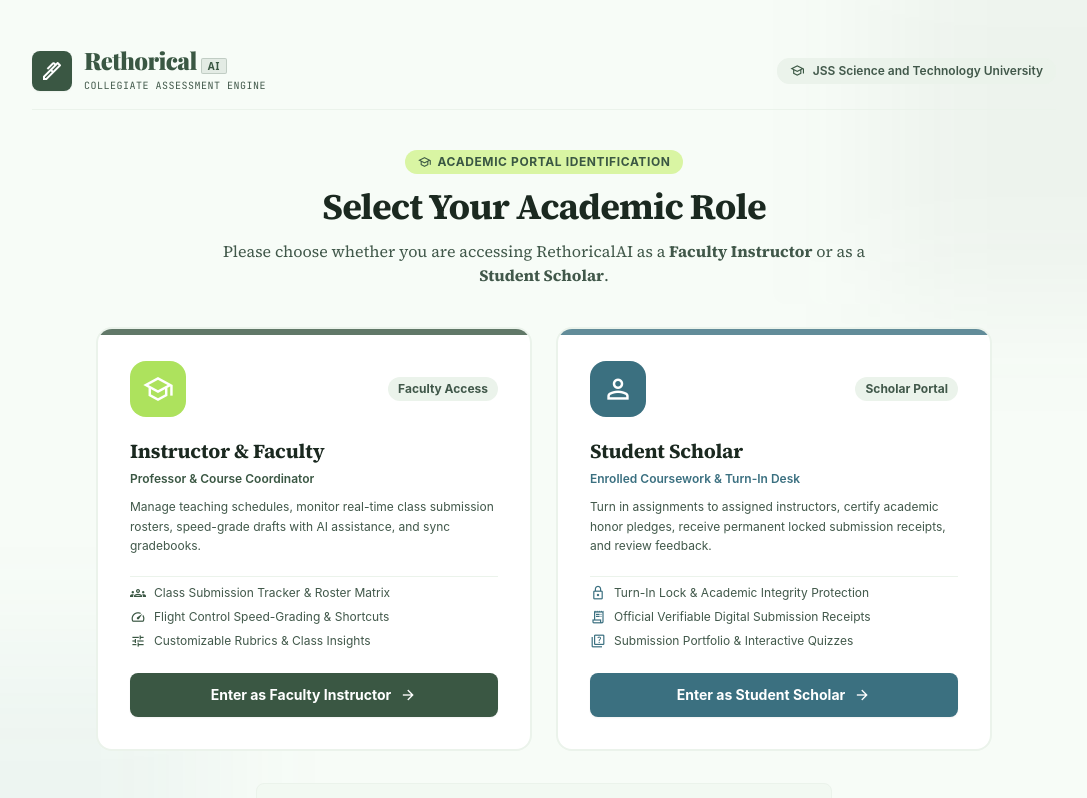
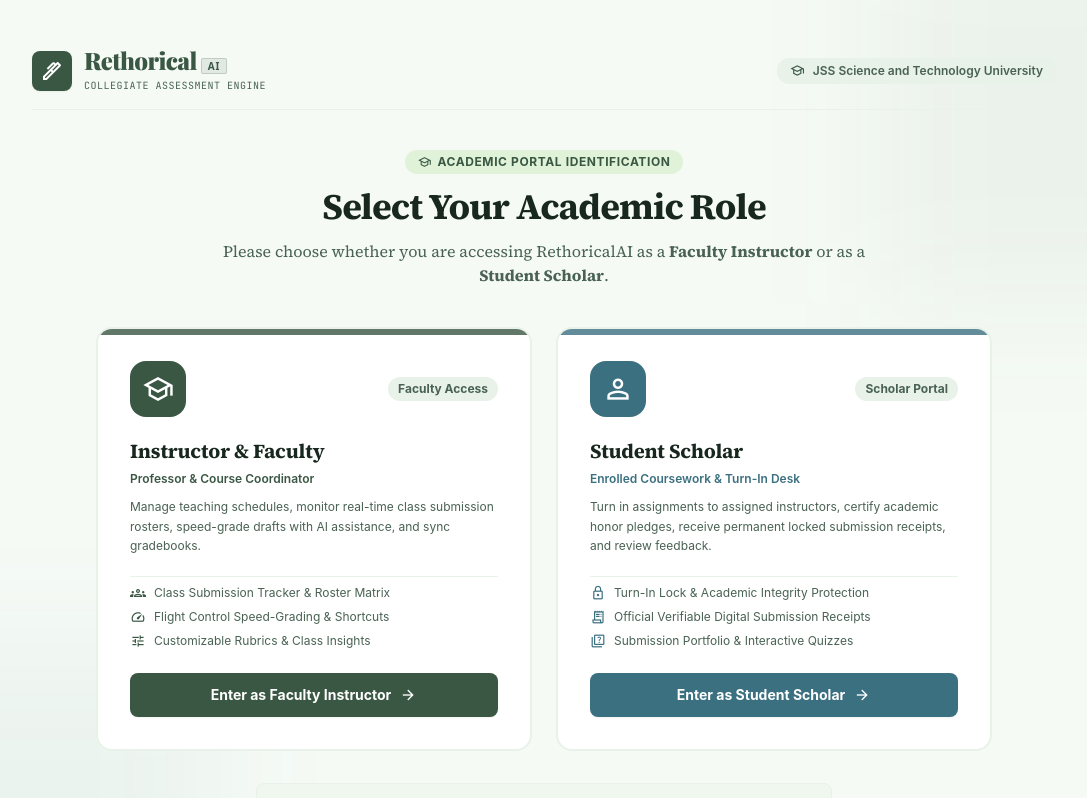
Before and after one commit to ApexPredator2005/RethoricalAi, a React (Vite) app: page / in a window 1280 px wide. Shown: the top 798 px of the page, without its empty margins (96-1183 px from the left). Built offline with nearby package versions, Linux system fonts and the light colour scheme; a web font is replaced by a local one.

Commit message:
style: refine 60-30-10 color proportions and WCAG AAA contrast with Coolors palette

```diff
--- a/index.html
+++ b/index.html
@@ -21,53 +21,53 @@
         theme: {
           extend: {
             colors: {
-              "on-surface": "#1b2920",
+              "on-surface": "#19281e",
               "inverse-surface": "#2d3e33",
-              "on-tertiary-fixed-variant": "#2a4233",
+              "on-tertiary-fixed-variant": "#203a42",
               "on-error": "#ffffff",
-              "on-primary-fixed": "#0e2b17",
-              "surface-container-highest": "#dce8db",
-              "on-tertiary-container": "#1d3840",
+              "on-primary-fixed": "#0f2315",
+              "surface-container-highest": "#d6e5d8",
+              "on-tertiary-container": "#152d36",
               "secondary": "#3b7080",
-              "surface-container": "#ebf3eb",
-              "tertiary-container": "#c9e2eb",
+              "surface-container": "#e8f2e9",
+              "tertiary-container": "#3b7080",
               "on-error-container": "#93000a",
-              "tertiary-fixed": "#c9e2eb",
+              "tertiary-fixed": "#d3e9f0",
               "error": "#ba1a1a",
-              "surface-variant": "#dce8db",
+              "surface-variant": "#dbe8dc",
               "tertiary-fixed-dim": "#a2c7d4",
-              "primary-fixed": "#d9f5a3",
-              "outline": "#5a7565",
+              "primary-fixed": "#e0f2d8",
+              "outline": "#688573",
               "error-container": "#ffdad6",
-              "on-background": "#1b2920",
+              "on-background": "#19281e",
               "on-secondary": "#ffffff",
               "on-tertiary": "#ffffff",
               "surface-container-lowest": "#ffffff",
               "on-secondary-fixed": "#0f2b33",
               "primary": "#3a5743",
-              "on-primary-container": "#0d2315",
+              "on-primary-container": "#ffffff",
               "inverse-on-surface": "#f2f8f2",
               "inverse-primary": "#ade25d",
               "surface-tint": "#3a5743",
-              "surface-dim": "#e2ece2",
-              "primary-container": "#ade25d",
+              "surface-dim": "#e0ebe1",
+              "primary-container": "#3a5743",
               "on-tertiary-fixed": "#091f26",
-              "on-primary-fixed-variant": "#243d2c",
+              "on-primary-fixed-variant": "#223d2b",
               "surface-bright": "#f8fdf8",
-              "on-surface-variant": "#41584a",
-              "background": "#f7fcf7",
-              "secondary-container": "#3b7080",
-              "surface-container-high": "#e4efe4",
+              "on-surface-variant": "#496253",
+              "background": "#f5faf5",
+              "secondary-container": "#e0eff4",
+              "surface-container-high": "#dfebdf",
               "on-primary": "#ffffff",
-              "outline-variant": "#c4d9cb",
-              "primary-fixed-dim": "#ade25d",
-              "surface-container-low": "#f2f9f2",
+              "outline-variant": "#c6dacb",
+              "primary-fixed-dim": "#c2e6b5",
+              "surface-container-low": "#eff7ef",
               "tertiary": "#3b7080",
-              "on-secondary-container": "#ffffff",
-              "surface": "#f7fcf7",
-              "secondary-fixed-dim": "#7ea9b8",
-              "secondary-fixed": "#c9e2eb",
-              "on-secondary-fixed-variant": "#224b57",
+              "on-secondary-container": "#15323a",
+              "surface": "#f5faf5",
+              "secondary-fixed-dim": "#8eb9c6",
+              "secondary-fixed": "#d3e9f0",
+              "on-secondary-fixed-variant": "#1c414c",
               "tea-green": "#cfffb3",
               "yellow-green": "#ade25d",
               "banana-cream": "#fcec52",
--- a/src/components/RoleSelectionGateway.jsx
+++ b/src/components/RoleSelectionGateway.jsx
@@ -81,7 +81,7 @@ export default function RoleSelectionGateway({ onSelectRole, teacherProfile, ins
 
             <div className="space-y-5">
               <div className="flex items-center justify-between">
-                <div className="w-14 h-14 rounded-2xl bg-primary-container text-on-primary flex items-center justify-center shadow-xs group-hover:scale-110 transition-transform">
+                <div className="w-14 h-14 rounded-2xl bg-primary text-on-primary flex items-center justify-center shadow-xs group-hover:scale-110 transition-transform">
                   <span className="material-symbols-outlined text-[32px]">school</span>
                 </div>
                 <span className="px-2.5 py-1 rounded-full bg-surface-container text-on-surface-variant text-xs font-bold">
--- a/src/screens/TeacherDashboardScreen.jsx
+++ b/src/screens/TeacherDashboardScreen.jsx
@@ -795,7 +795,7 @@ export default function TeacherDashboardScreen({
                             <button
                               type="button"
                               onClick={() => handleSendReminder(student)}
-                              className="inline-flex items-center gap-1 px-2.5 py-1 rounded-lg bg-primary-fixed hover:bg-primary-fixed-dim text-primary font-label-md text-xs font-semibold transition-all"
+                              className="inline-flex items-center gap-1 px-2.5 py-1 rounded-lg bg-primary-fixed hover:bg-primary-fixed-dim text-[#1D3B26] font-label-md text-xs font-bold transition-all border border-[#B8DCAB]"
                               title={`Send email notification reminder to ${student.email}`}
                             >
                               <span className="material-symbols-outlined text-[14px]">mail</span>
```
